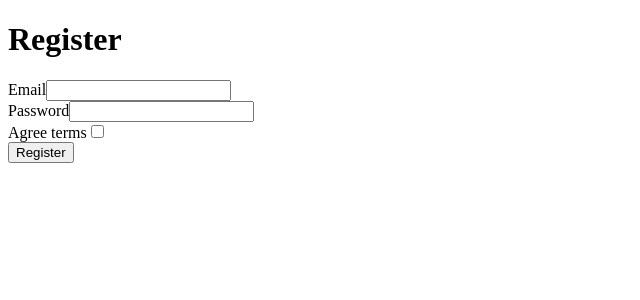
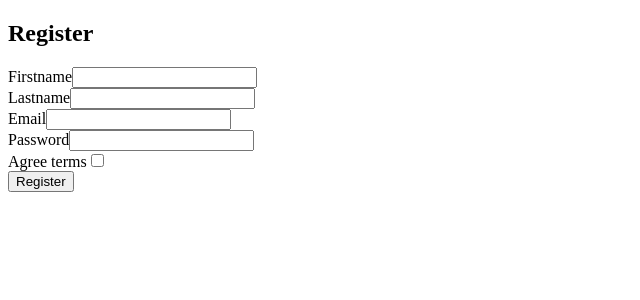
Before and after one commit to Tiriel/training-29-11-22, a Symfony app: template templates/security/register.html.twig in a window 1280 px wide. Shown: the part 166-466 px from the top of the page, without its empty margins (0-640 px from the left). Run offline with Twig, Linux system fonts and the light colour scheme; the template is opened without the code that fills it, so the values that code supplies are empty; form fields are guessed from the names that the template uses; some libraries are stand-ins or nearby versions.

Commit message:
Security 1 - register

```diff
--- a/templates/security/register.html.twig
+++ b/templates/security/register.html.twig
@@ -3,15 +3,19 @@
 {% block title %}Register{% endblock %}
 
 {% block body %}
+    <section class="w-50 m-auto">
         <h1>Register</h1>
 
         {{ form_start(registrationForm) }}
+            {{ form_row(registrationForm.firstname) }}
+            {{ form_row(registrationForm.lastname) }}
             {{ form_row(registrationForm.email) }}
             {{ form_row(registrationForm.plainPassword, {
                 label: 'Password'
             }) }}
             {{ form_row(registrationForm.agreeTerms) }}
 
-        <button type="submit" class="btn">Register</button>
+            <button type="submit" class="btn btn-primary">Register</button>
         {{ form_end(registrationForm) }}
+    </section>
 {% endblock %}
```
Lines whose indentation alone changed are shown as unchanged.
